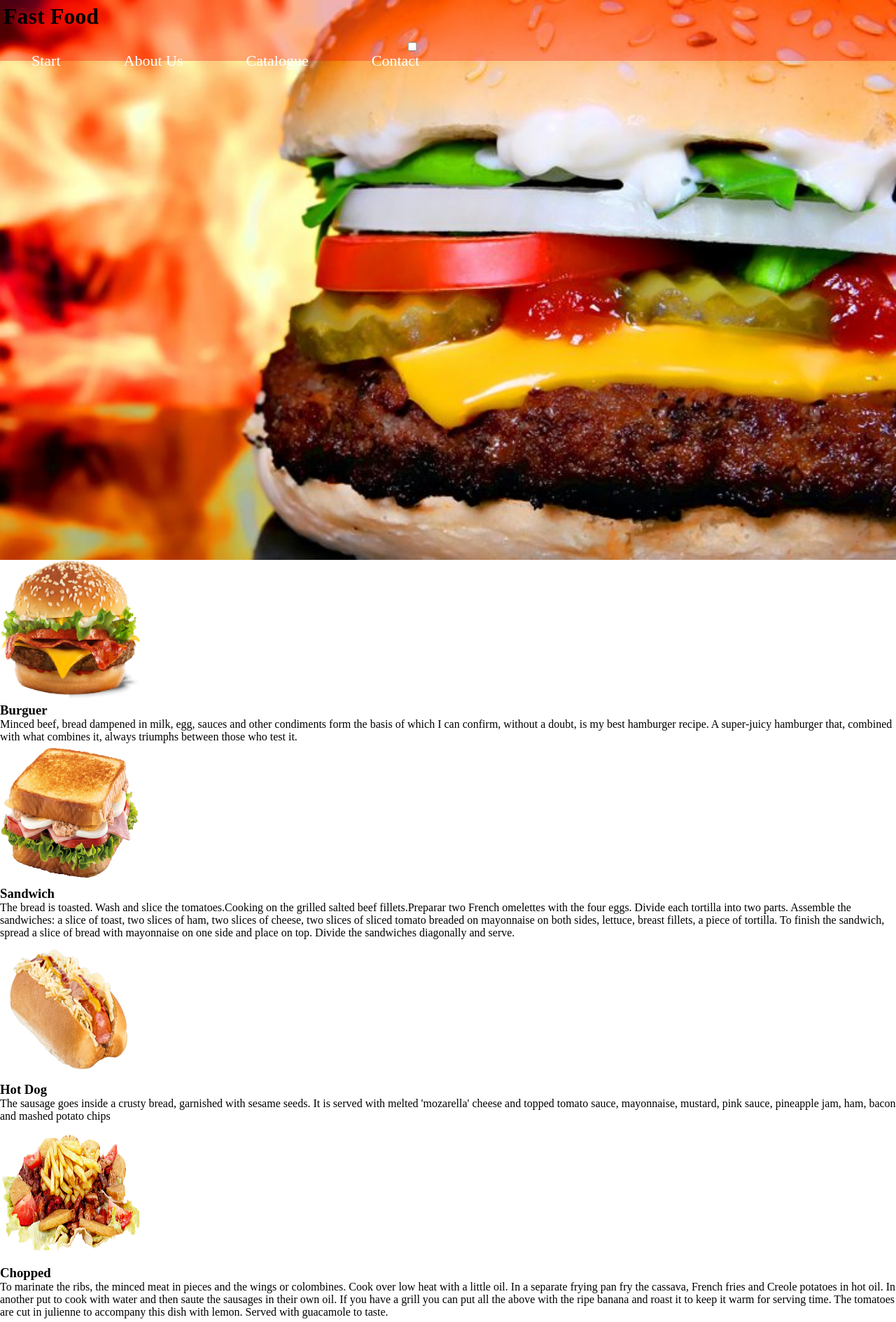
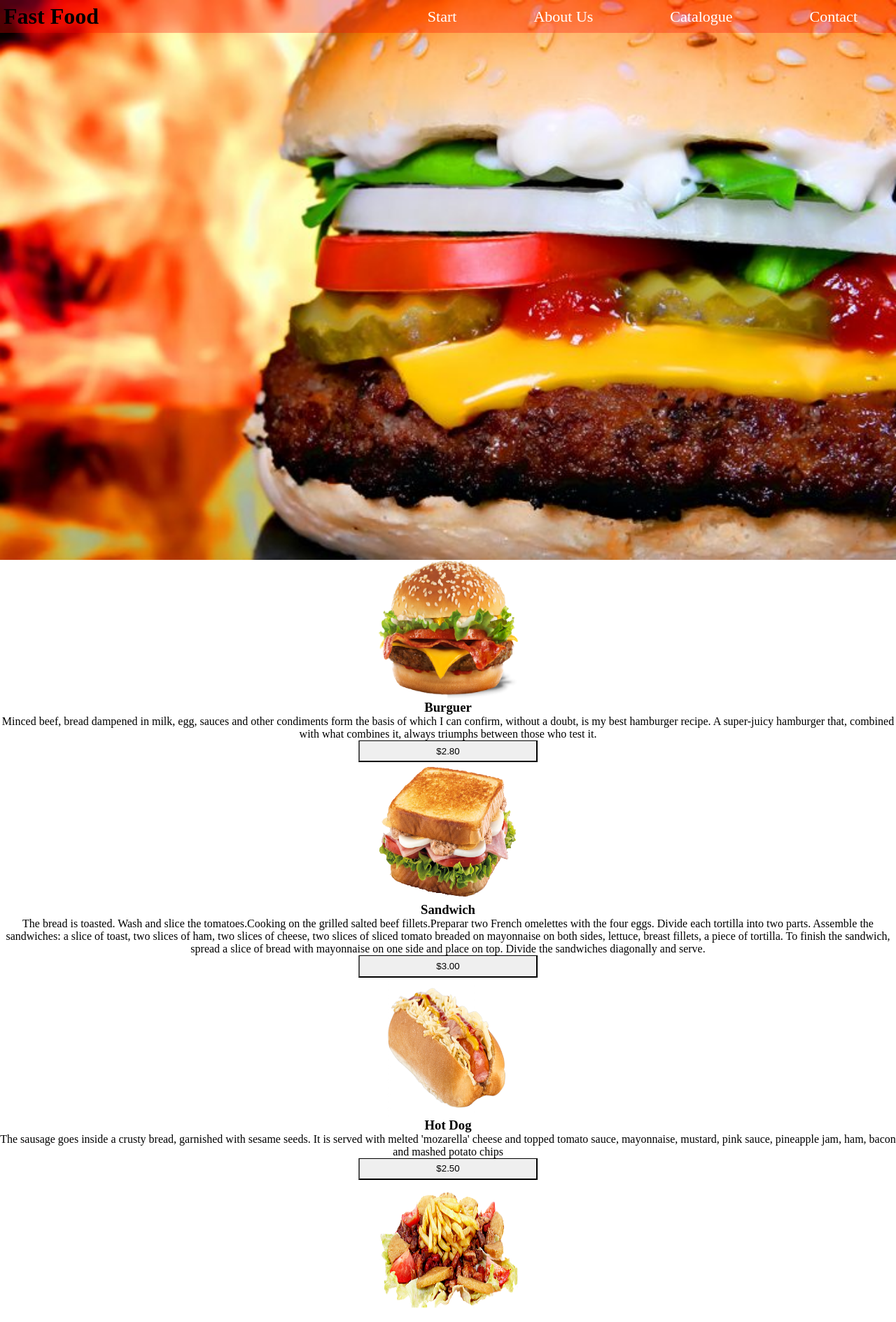
Before and after one commit to DanielaGonzalezR/Html, a plain HTML site: page public_html/Punto2/Catalogue/Catalogue.html in a window 1280 px wide. Shown: the top 1889 px of the page at 70% size. Drawn offline with Linux system fonts and the light colour scheme.

Commit message:
Html Completo

```diff
--- a/public_html/Punto2/Catalogue/Catalogue.html
+++ b/public_html/Punto2/Catalogue/Catalogue.html
@@ -32,36 +32,41 @@
       <div id="Food">
         <div class="img">
           <img  class="foto" src="img/Burguer.png" alt=""/>
-          <h3>Burguer</h3>
+          <h3 class="t">Burguer</h3>
           <p class="p"> Minced beef, bread dampened in milk, egg, sauces and other condiments form the basis of which I can confirm, without a doubt, is my best hamburger recipe.
             A super-juicy hamburger that, combined with what combines it, always triumphs between those who test it.</p>
+          <input class="v" type="submit" value="$2.80"/>
         </div>
         <div class="img">
           <img class="foto" src="img/SANDWICH.png" alt=""/>
-          <h3>Sandwich</h3>
+          <h3 class="t">Sandwich</h3>
           <p class="p">The bread is toasted. Wash and slice the tomatoes.Cooking on the grilled salted beef fillets.Preparar two French omelettes with the four eggs. Divide each tortilla into two parts. Assemble the sandwiches: a slice of toast, two slices of ham, two slices of cheese, two slices of sliced tomato breaded on mayonnaise on both sides, lettuce, breast fillets, a piece of tortilla. To finish the sandwich, spread a slice of bread with mayonnaise on one side and place on top. Divide the sandwiches diagonally and serve.</p>
+          <input class="v" type="submit" value="$3.00"/>
         </div>
         <div class="img">
           <img class="foto" src="img/perro.png" alt=""/>
-          <h3>Hot Dog</h3>
+          <h3 class="t">Hot Dog</h3>
           <p class="p">The sausage goes inside a crusty bread, garnished with sesame seeds. It is served with melted 'mozarella' cheese and topped tomato sauce, mayonnaise, mustard, pink sauce, pineapple jam, ham, bacon and mashed potato chips</p>
+          <input class="v" type="submit" value="$2.50"/>
         </div>
         <div class="img">
           <img class="foto" src="img/picada.jpg" alt=""/>
-          <h3>Chopped</h3>
+          <h3 class="t">Chopped</h3>
 
           <p class="p">To marinate the ribs, the minced meat in pieces and the wings or colombines. Cook over low heat with a little oil.
             In a separate frying pan fry the cassava, French fries and Creole potatoes in hot oil. In another put to cook with water and then saute the sausages in their own oil.
             If you have a grill you can put all the above with the ripe banana and roast it to keep it warm for serving time.
             The tomatoes are cut in julienne to accompany this dish with lemon.
             Served with guacamole to taste.</p>
+          <input class="v" type="submit" value="$10.00"/>
         </div>
         <div class="img">
           <img class="foto" src="img/pincho.png" alt=""/>
-          <h3>Pork Shop</h3>
+          <h3 class="t">Pork Shop</h3>
           <p class="p">The pork is cut into two-centimeter dice. And inserted into the spikes.
             Put four tablespoons of soy sauce in a fountain, add the same amount of water and garlic cloves peeled and chopped. Set the meat skewers and leave for two hours, turning them once in a while.
             After that time, grease the plate lightly, heat it over a hot fire and cook the skewers for about 15 minutes, turning them and watering them from time to time with the liquid of the marinade. They are passed to a fountain and are brought to the table fast.</p>
+          <input class="v" type="submit" value="$1.50"/>
         </div>
       </div>
     </section>
--- a/public_html/Punto2/Catalogue/css/css.css
+++ /dev/null
@@ -1,84 +0,0 @@
-*{
-  margin: 0;
-  padding: 0;
-}
-#banner {
-  color: white;
-  height: 100vh;
-  /*position: relative;*/
-  background: url("../img/10.jpg");
-  background-repeat: no-repeat;
-  background-size: cover;
-  background-position: center;
-  width: 100%;
-  background-size: cover;
-}
-#menu1 {
-  display: none;
-}
-.menu:checked + .pp {
-  margin: 10px 20px;
-  background: blue;
-}
-.pp {
-  display: flex;
-  flex-direction: column;
-  font-size: 20px;
-  /*margin: 10px -50vw;*/
-}
-.inicio {
-  display: flex;
-  flex-direction: column;
-  background:rgba(255,0,0, 0.3);
-  flex-wrap: nowrap;
-
-}
-
-.p {
-  text-align: center;
-}
-
-.t {
-  text-align: center;
-}
-
-header {
-  width:100%;
-  height: 50px;
-  position: fixed;
-  top: 0;
-  left: 0;
-  z-index: 100;
-  /*background: rgba(255,0,0, 0.3);*/
-
-}
-
-h1 a {
-  display: block;
-  color: white;
-  text-decoration: none;
-  padding: 5px;
-}
-
-body {
-
-  background-repeat: no-repeat;
-  background-size: cover;
-  background-position: center;
-  width: 100%;
-  background-size: cover;
-}
-span[class^="icon"]{
-  padding: 0  30px 0 0;
-
-}
-.h1 > a{
-  text-decoration: none;
-  color: black;
-}
-
-.img{
-  width: 300px;
-  height: 310px;
-  margin: 5px;
-}
--- a/public_html/Punto2/css/css.css
+++ b/public_html/Punto2/css/css.css
@@ -13,7 +13,7 @@
   background-size: cover;
 }
 #menu1 {
-
+  display: none;
 }
 #menu1:checked ~ .pp {
   transform: translateX(0);
@@ -31,8 +31,9 @@
 
 .pp > a {
   text-decoration: none;
-  padding: 2px;
+  margin: 10px;
   color: white;
+
 
 }
 .inicio {
@@ -81,10 +82,12 @@ span[class^="icon"]{
 .foto {
   width: 200px;
   height: 200px;
+  display: block;
+  margin: 0 auto;
 }
 
 .img {
-  flex-basis: 32%;
+  /*flex-basis: 32%;*/
 }
 
 div {
@@ -134,17 +137,21 @@ div {
 
   }
 }
+.t {
+  text-align: center;
+}
+.p {
+  text-align: center;
+}
 
 font {
   font-size: 50px;
 }
-.Contenedor {
+.contenedor {
   width: 100vw;
   height: 100vh;
-  background: wheat;
   display: flex;
   flex-direction: column;
-  justify-content: center;
   align-items: center;
 }
 form {
@@ -164,7 +171,6 @@ input,textarea {
 [type="submit"]{
   width: 20%;
 }
-.Contenedor {
-  display: flex
-
+.v {
+  margin: 0 auto
 }
```
Also changed, not shown: public_html/Punto2/Contact/Contact.html (+0 -1 lines), public_html/Punto2/Start.html (+1 -1 lines), 1 other file.
